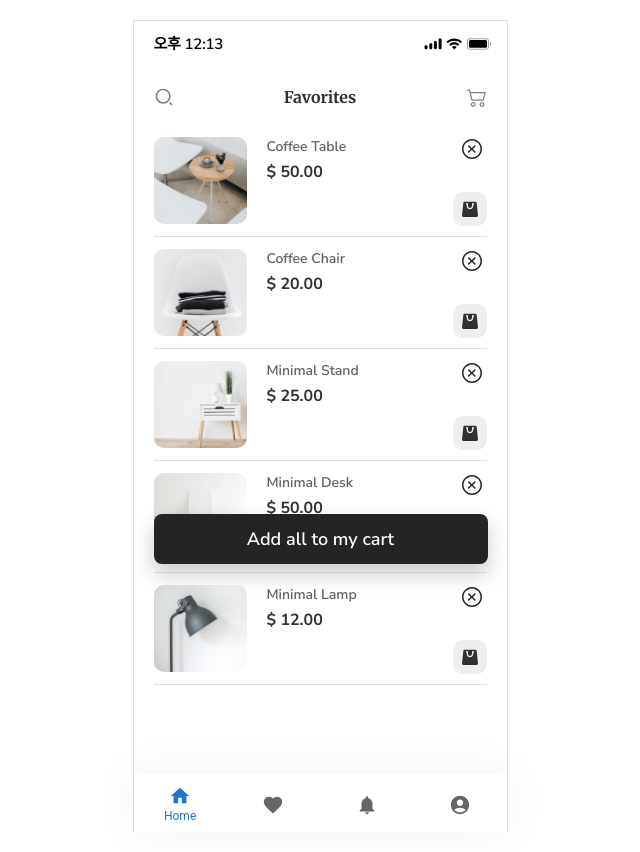
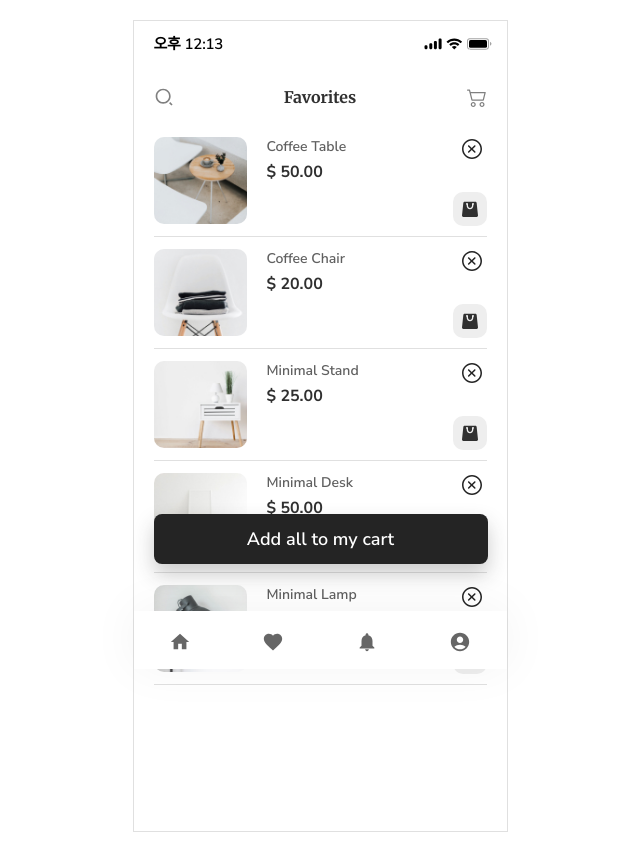
Before and after one commit to dong-geon-Lee/furniture-app-FE, a React (Vite) app: page /likes in a window 1280 px wide. Shown: the whole page, without its empty margins (320-960 px from the left). Built offline with nearby package versions, Linux system fonts and the light colour scheme.

Commit message:
Navigation 경로 이벤트 세팅

```diff
--- a/src/components/Navigation/Navigation.tsx
+++ b/src/components/Navigation/Navigation.tsx
@@ -1,4 +1,5 @@
 import { useState } from "react";
+import { useLocation, useNavigate } from "react-router-dom";
 
 import BottomNavigation from "@mui/material/BottomNavigation";
 import BottomNavigationAction from "@mui/material/BottomNavigationAction";
@@ -10,14 +11,21 @@ import AccountCircleIcon from "@mui/icons-material/AccountCircle";
 import * as S from "./styles";
 
 const Navigation = () => {
-  const [value, setValue] = useState("home");
+  const location = useLocation();
+  const path = location.pathname.split("/")[1];
+  const [value, setValue] = useState(path);
+
+  const navigate = useNavigate();
 
   const handleChange = (e: React.FormEvent, newValue: string) => {
     setValue(newValue);
+    navigate(`/${newValue}`);
   };
 
   return (
-    <S.Container>
+    <S.Container
+      style={{ position: "fixed", bottom: "16.4%", width: "37.3rem" }}
+    >
       <BottomNavigation
         sx={{ width: 500 }}
         value={value}
```
